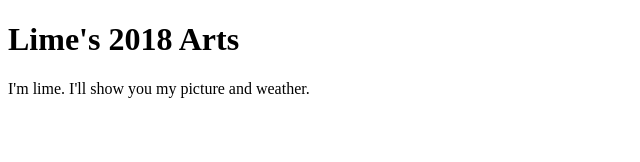
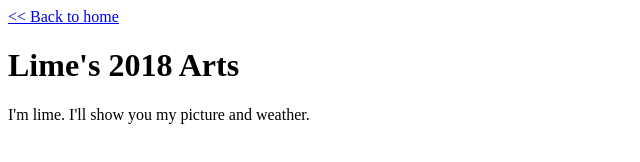
Before and after one commit to haansue/lime_art, a plain HTML site: page 2018.html in a window 1280 px wide. Shown: the whole page, without its empty margins (0-640 px from the left). Drawn offline with Linux system fonts and the light colour scheme.

Commit message:
update back to key

```diff
--- a/2018.html
+++ b/2018.html
@@ -6,6 +6,7 @@
 </head>
 
 <body>
+<a href="index.html"><< Back to home</a>
 <h1>Lime's 2018 Arts</h1>
 <p>I'm lime. I'll show you my picture and weather.</p>
 </body>
```
